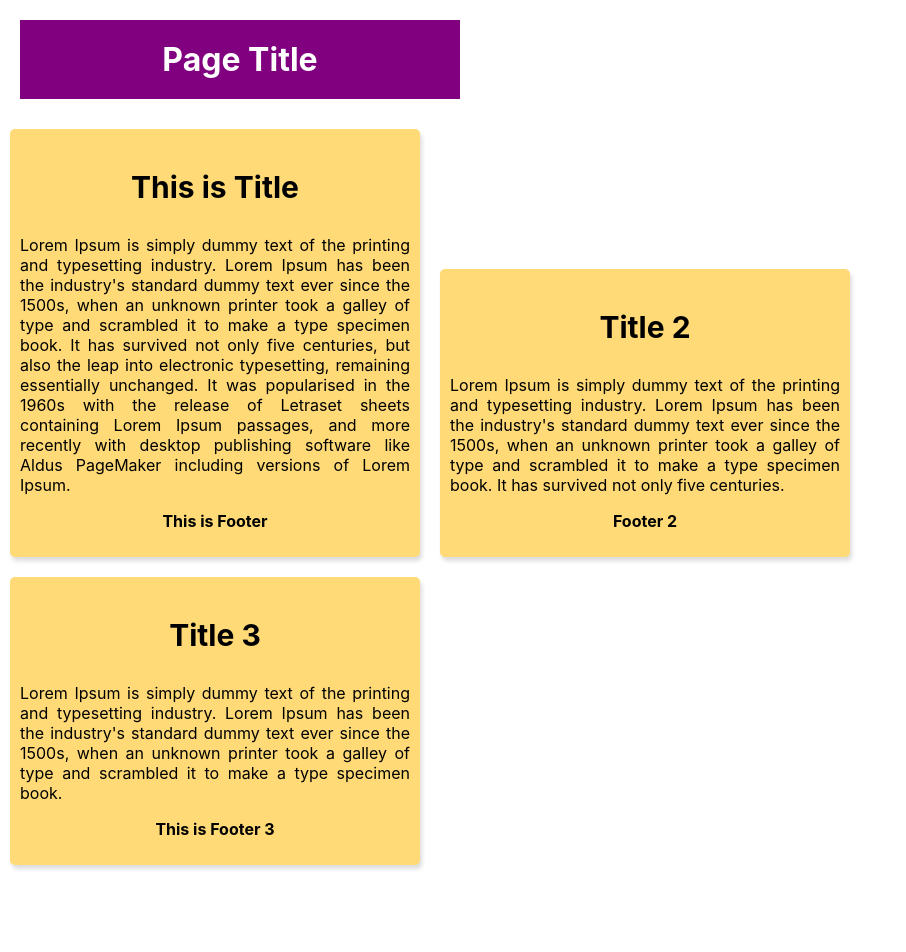
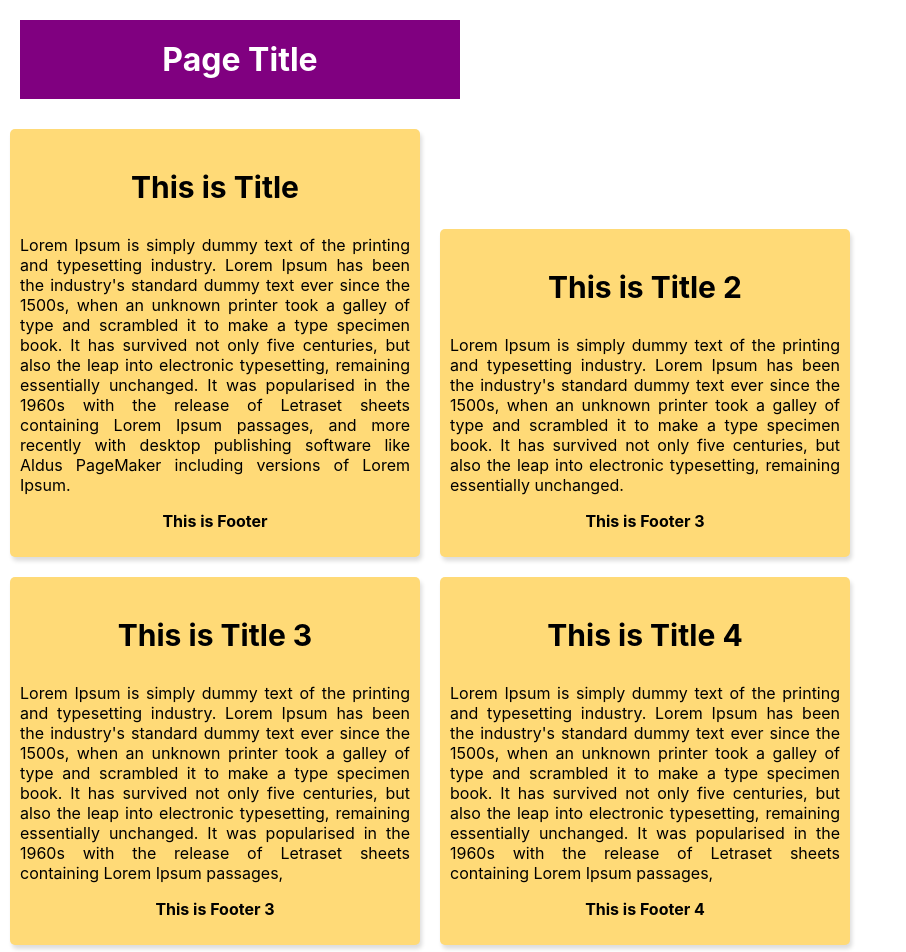
Before and after one commit to Sadekul/React, a React (Create React App) app: page / in a window 1280 px wide. Shown: the top 952 px of the page, without its empty margins (0-906 px from the left). Before the commit the page ends 875 px from the top, so only its background shows below. Built offline with nearby package versions, Linux system fonts and the light colour scheme.

Commit message:
mapping data to components

```diff
--- a/src/App.js
+++ b/src/App.js
@@ -1,25 +1,46 @@
 import React from 'react';
 // import './App.css';
 import Card from './components/Card';
+import Data from './data.json'
 
 function App() {
+
+  // console.log(Data[0].title);
+
+
+
+
+let items = [];
+//data access using loop
+// for(let x = 0; x < Data.length; x++){
+//   items.push(  <Card key={x} titleText={Data[x].title} descText={Data[x].desc} footerTitle={Data[x].footerTitle} /> )
+// }
+
+//data access using maps
+items = Data.map((item, index) => <Card key={index} titleText={item.title} descText={item.desc} footerTitle={item.footerTitle} />)
+
   return (<div>
        <h1 className="headerStyle">Page Title</h1>
-       <Card
-       titleText="This is Title"
-       descText="Lorem Ipsum is simply dummy text of the printing and typesetting industry. Lorem Ipsum has been the industry's standard dummy text ever since the 1500s, when an unknown printer took a galley of type and scrambled it to make a type specimen book. It has survived not only five centuries, but also the leap into electronic typesetting, remaining essentially unchanged. It was popularised in the 1960s with the release of Letraset sheets containing Lorem Ipsum passages, and more recently with desktop publishing software like Aldus PageMaker including versions of Lorem Ipsum."
-       footerTitle="This is Footer"
+      {items}
+
+
+      {/* {Data.map((item) => <Card  titleText={item.title} descText={item.desc} footerTitle={item.footerTitle} />)} */}
+
+       {/* <Card
+       titleText={Data[0].title}
+       descText={Data[0].desc}
+       footerTitle={Data[0].footerTitle}
        />
        <Card
-        titleText="Title 2"
-        descText="Lorem Ipsum is simply dummy text of the printing and typesetting industry. Lorem Ipsum has been the industry's standard dummy text ever since the 1500s, when an unknown printer took a galley of type and scrambled it to make a type specimen book. It has survived not only five centuries."
-        footerTitle="Footer 2"
+        titleText={Data[1].title}
+        descText={Data[1].desc}
+        footerTitle={Data[1].footerTitle}
        />
        <Card
-        titleText="Title 3"
-        descText="Lorem Ipsum is simply dummy text of the printing and typesetting industry. Lorem Ipsum has been the industry's standard dummy text ever since the 1500s, when an unknown printer took a galley of type and scrambled it to make a type specimen book."
-        footerTitle="This is Footer 3"
-       />
+       titleText={Data[2].title}
+       descText={Data[2].desc}
+       footerTitle={Data[2].footerTitle}
+       /> */}
  </div>
   );
 }
--- /dev/null
+++ b/src/data.json
@@ -0,0 +1,33 @@
+[
+    {
+        "title" : "This is Title",
+        "desc" : "Lorem Ipsum is simply dummy text of the printing and typesetting industry. Lorem Ipsum has been the industry's standard dummy text ever since the 1500s, when an unknown printer took a galley of type and scrambled it to make a type specimen book. It has survived not only five centuries, but also the leap into electronic typesetting, remaining essentially unchanged. It was popularised in the 1960s with the release of Letraset sheets containing Lorem Ipsum passages, and more recently with desktop publishing software like Aldus PageMaker including versions of Lorem Ipsum.",
+        "footerTitle" : "This is Footer"
+    },
+    {
+        "title" : "This is Title 2",
+        "desc" : "Lorem Ipsum is simply dummy text of the printing and typesetting industry. Lorem Ipsum has been the industry's standard dummy text ever since the 1500s, when an unknown printer took a galley of type and scrambled it to make a type specimen book. It has survived not only five centuries, but also the leap into electronic typesetting, remaining essentially unchanged.",
+        "footerTitle" : "This is Footer 3"
+    },
+    {
+        "title" : "This is Title 3",
+        "desc" : "Lorem Ipsum is simply dummy text of the printing and typesetting industry. Lorem Ipsum has been the industry's standard dummy text ever since the 1500s, when an unknown printer took a galley of type and scrambled it to make a type specimen book. It has survived not only five centuries, but also the leap into electronic typesetting, remaining essentially unchanged. It was popularised in the 1960s with the release of Letraset sheets containing Lorem Ipsum passages,",
+        "footerTitle" : "This is Footer 3"
+    },
+    {
+        "title" : "This is Title 4",
+        "desc" : "Lorem Ipsum is simply dummy text of the printing and typesetting industry. Lorem Ipsum has been the industry's standard dummy text ever since the 1500s, when an unknown printer took a galley of type and scrambled it to make a type specimen book. It has survived not only five centuries, but also the leap into electronic typesetting, remaining essentially unchanged. It was popularised in the 1960s with the release of Letraset sheets containing Lorem Ipsum passages,",
+        "footerTitle" : "This is Footer 4"
+    },
+    {
+        "title" : "This is Title 5",
+        "desc" : "Lorem Ipsum is simply dummy text of the printing and typesetting industry. Lorem Ipsum has been the industry's standard dummy text ever since the 1500s, when an unknown printer took a galley of type and scrambled it to make a type specimen book. It has survived not only five centuries, but also the leap into electronic typesetting, remaining essentially unchanged. It was popularised in the 1960s with the release of Letraset sheets containing Lorem Ipsum passages,",
+        "footerTitle" : "This is Footer 5"
+    },
+    {
+        "title" : "This is Title 6",
+        "desc" : "Lorem Ipsum is simply dummy text of the printing and typesetting industry. Lorem Ipsum has been the industry's standard dummy text ever since the 1500s, when an unknown printer took a galley of type and scrambled it to make a type specimen book. It has survived not only five centuries, but also the leap into electronic typesetting, remaining essentially unchanged. It was popularised in the 1960s with the release of Letraset sheets containing Lorem Ipsum passages,",
+        "footerTitle" : "This is Footer 6"
+    }
+
+]
```
